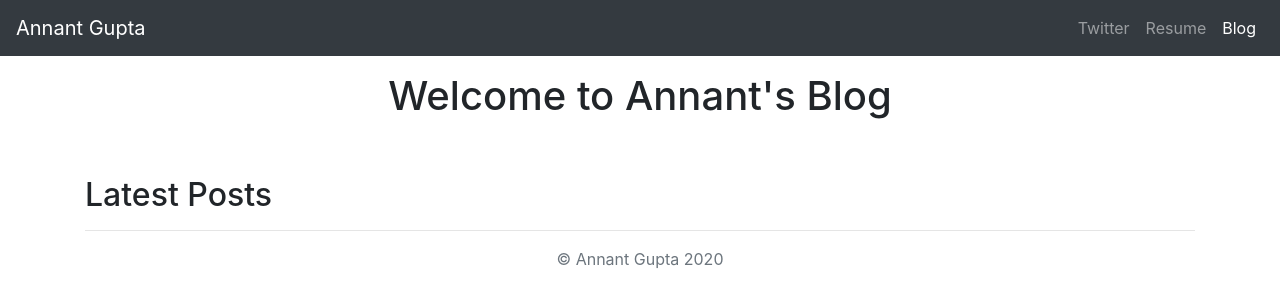
After one commit to Annant05/django-portfolio, a Django app: page /blog/ in a window 1280 px wide. The commit adds this page. Shown: the top 307 px of the page. Run offline with Django 3.2, Linux system fonts and the light colour scheme; data that the repository does not hold is empty; some libraries are stand-ins or nearby versions.

Commit message:
halfway to blogs webpages

```diff
--- /dev/null
+++ b/blog/templates/blog/allblogs.html
@@ -0,0 +1,84 @@
+<!doctype html>
+<html lang="en">
+<head>
+    <meta charset="utf-8">
+    <meta name="viewport" content="width=device-width, initial-scale=1, shrink-to-fit=no">
+    <meta name="description" content="">
+    <meta name="author" content="">
+    <link rel="icon" href="/docs/4.0/assets/img/favicons/favicon.ico">
+
+    <title>Album example for Bootstrap</title>
+
+    <link rel="canonical" href="https://getbootstrap.com/docs/4.0/examples/album/">
+
+    <!-- Bootstrap core CSS -->
+    <link rel="stylesheet" href="https://maxcdn.bootstrapcdn.com/bootstrap/4.0.0/css/bootstrap.min.css"
+          integrity="sha384-Gn5384xqQ1aoWXA+058RXPxPg6fy4IWvTNh0E263XmFcJlSAwiGgFAW/dAiS6JXm" crossorigin="anonymous">
+
+    <!-- Custom styles for this template -->
+    <link href="album.css" rel="stylesheet">
+</head>
+
+<body>
+
+<header>
+    <nav class="navbar navbar-expand-lg navbar-dark bg-dark">
+        <a class="navbar-brand" href="#">Annant Gupta</a>
+        <button class="navbar-toggler" type="button" data-toggle="collapse" data-target="#navbarNavAltMarkup"
+                aria-controls="navbarNavAltMarkup" aria-expanded="false" aria-label="Toggle navigation">
+            <span class="navbar-toggler-icon"></span>
+        </button>
+        <div class="collapse navbar-collapse" id="navbarNavAltMarkup">
+            <div class="navbar-nav ml-auto">
+                <a class="nav-item nav-link " href="#">Twitter </a>
+                <a class="nav-item nav-link" href="#">Resume</a>
+                <a class="nav-item nav-link active" href="#">Blog</a>
+            </div>
+        </div>
+    </nav>
+</header>
+
+<main role="main">
+    <div class="container">
+        <h1 class="text-center pt-3">Welcome to Annant's Blog</h1>
+        <br/>
+        <br/>
+        <h2>Latest Posts</h2>
+
+        <hr/>
+        {% for blog in blogs.all %}
+        <a href="#"><h3>{{blog.title}}</h3></a>
+        {{blog.pub_date_pretty}}
+        <br/>
+        <img class="img-fluid" src="{{ blog.image.url }}"  height=200  width=200 />
+        <br />
+        <p> {{ blog.summary}}</p>
+
+        {% endfor %}
+    </div>
+</main>
+
+<footer class="text-muted">
+    <div class="container text-center">
+        <p> © Annant Gupta {% now "Y" %}</p>
+    </div>
+</footer>
+
+<!-- Bootstrap core JavaScript
+================================================== -->
+<!-- Placed at the end of the document so the pages load faster -->
+<script src="https://code.jquery.com/jquery-3.2.1.slim.min.js"
+        integrity="sha384-KJ3o2DKtIkvYIK3UENzmM7KCkRr/rE9/Qpg6aAZGJwFDMVNA/GpGFF93hXpG5KkN"
+        crossorigin="anonymous"></script>
+<script>window.jQuery || document.write('<script src="../../assets/js/vendor/jquery-slim.min.js"><\/script>')</script>
+<script src="https://code.jquery.com/jquery-3.2.1.slim.min.js"
+        integrity="sha384-KJ3o2DKtIkvYIK3UENzmM7KCkRr/rE9/Qpg6aAZGJwFDMVNA/GpGFF93hXpG5KkN"
+        crossorigin="anonymous"></script>
+<script src="https://cdnjs.cloudflare.com/ajax/libs/popper.js/1.12.9/umd/popper.min.js"
+        integrity="sha384-ApNbgh9B+Y1QKtv3Rn7W3mgPxhU9K/ScQsAP7hUibX39j7fakFPskvXusvfa0b4Q"
+        crossorigin="anonymous"></script>
+<script src="https://maxcdn.bootstrapcdn.com/bootstrap/4.0.0/js/bootstrap.min.js"
+        integrity="sha384-JZR6Spejh4U02d8jOt6vLEHfe/JQGiRRSQQxSfFWpi1MquVdAyjUar5+76PVCmYl"
+        crossorigin="anonymous"></script>
+</body>
+</html>
--- /dev/null
+++ b/blog/templates/blog/detail.html
@@ -0,0 +1 @@
+{{blog.title}}
--- /dev/null
+++ b/blog/urls.py
@@ -0,0 +1,8 @@
+from django.urls import path
+
+from . import  views
+
+urlpatterns = [
+    path('', views.allblogs, name='allblogs'),
+    path('<int:blog_id>/', views.details, name='detail')
+]
--- a/blog/views.py
+++ b/blog/views.py
@@ -1,3 +1,13 @@
-from django.shortcuts import render
+from django.shortcuts import render, get_object_or_404
 
-# Create your views here.
+from .models import Blog
+
+
+def allblogs(request):
+    blogs = Blog.objects
+    return render(request, 'blog/allblogs.html', {'blogs': blogs})
+
+
+def details(request, blog_id):
+    detailblog = get_object_or_404(Blog, pk=blog_id)
+    return render(request, 'blog/detail.html', {'blog': detailblog})
--- a/jobs/templates/jobs/home.html
+++ b/jobs/templates/jobs/home.html
@@ -38,12 +38,12 @@
     </nav>
 </header>
 
-<main role="main">
+ <main role="main">
 
     <section class="jumbotron text-center">
         <div class="container">
             <h1 class="jumbotron-heading">Hi, I'm Annant</h1>
-            <p class="lead text-muted">Hey, my name is Annant Gupta and I love to create projects. It's my passion to
+            <p class="lead ">Hey, my name is Annant Gupta and I love to create projects. It's my passion to
                 learn full-stack development and then use DevOps practices to push the application to AWS servers..</p>
             <p>
                 <a href="mailto:annantg05@gmail.com" class="btn btn-primary my-2">Email Me</a>
--- a/portfolio/settings.py
+++ b/portfolio/settings.py
@@ -123,6 +123,11 @@ USE_TZ = True
 # Static files (CSS, JavaScript, Images)
 # https://docs.djangoproject.com/en/2.1/howto/static-files/
 
+STATICFILES_DIR = [
+os.path.join(BASE_DIR, 'portfolio/static/')
+]
+
+STATIC_ROOT= os.path.join(BASE_DIR, 'static')
 STATIC_URL = '/static/'
 
 MEDIA_ROOT= os.path.join(BASE_DIR, 'media')
--- a/portfolio/urls.py
+++ b/portfolio/urls.py
@@ -1,20 +1,6 @@
-"""portfolio URL Configuration
 
-The `urlpatterns` list routes URLs to views. For more information please see:
-    https://docs.djangoproject.com/en/2.1/topics/http/urls/
-Examples:
-Function views
-    1. Add an import:  from my_app import views
-    2. Add a URL to urlpatterns:  path('', views.home, name='home')
-Class-based views
-    1. Add an import:  from other_app.views import Home
-    2. Add a URL to urlpatterns:  path('', Home.as_view(), name='home')
-Including another URLconf
-    1. Import the include() function: from django.urls import include, path
-    2. Add a URL to urlpatterns:  path('blog/', include('blog.urls'))
-"""
 from django.contrib import admin
-from django.urls import path
+from django.urls import path, include
 from django.conf import settings
 from django.conf.urls.static import static
 import jobs.views
@@ -22,4 +8,5 @@ import jobs.views
 urlpatterns = [
     path('admin/', admin.site.urls),
     path('', jobs.views.home, name='home' ),
+    path('blog/', include('blog.urls')),
 ] + static(settings.MEDIA_URL,document_root=settings.MEDIA_ROOT)
```
Also changed, not shown: blog/models.py (+10 -0 lines), portfolio/static/img6.jpg (added), portfolio/static/img7.jpg (added), portfolio/static/img8.jpg (added), 1 other file.
